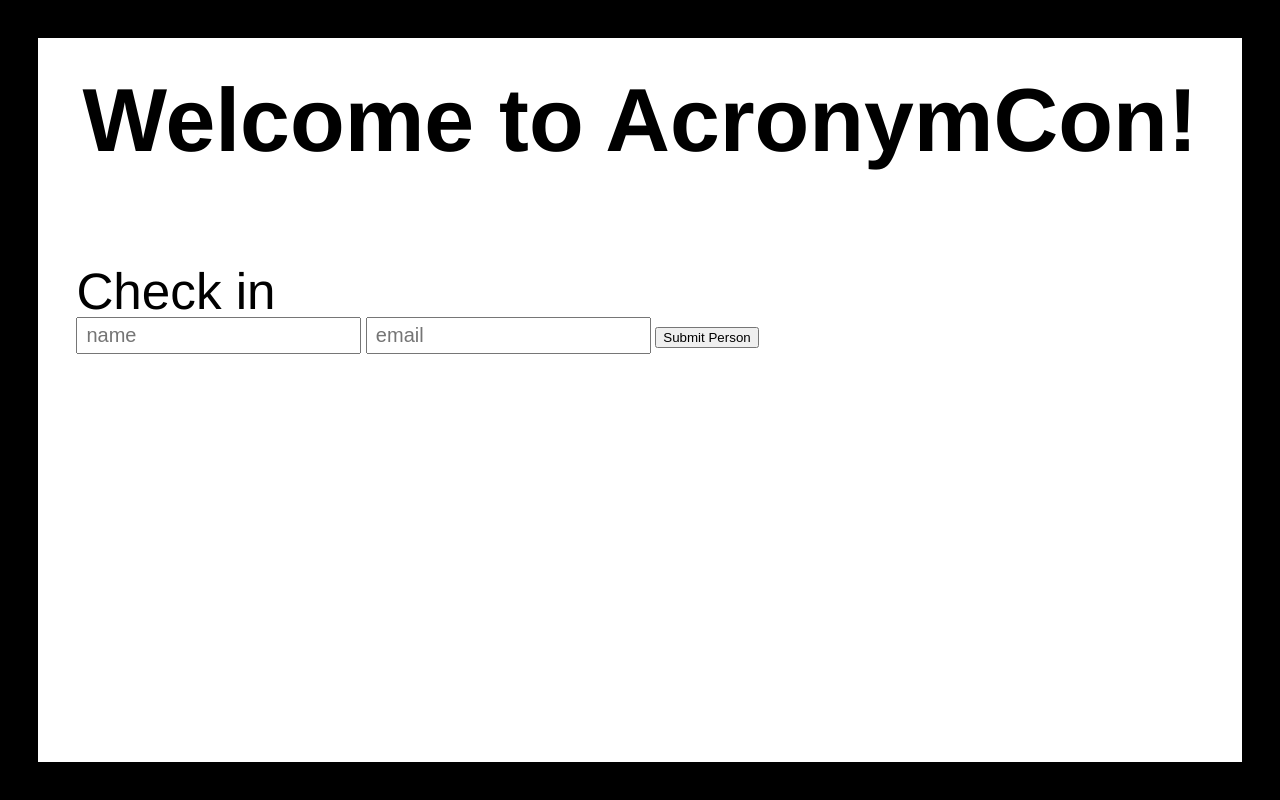
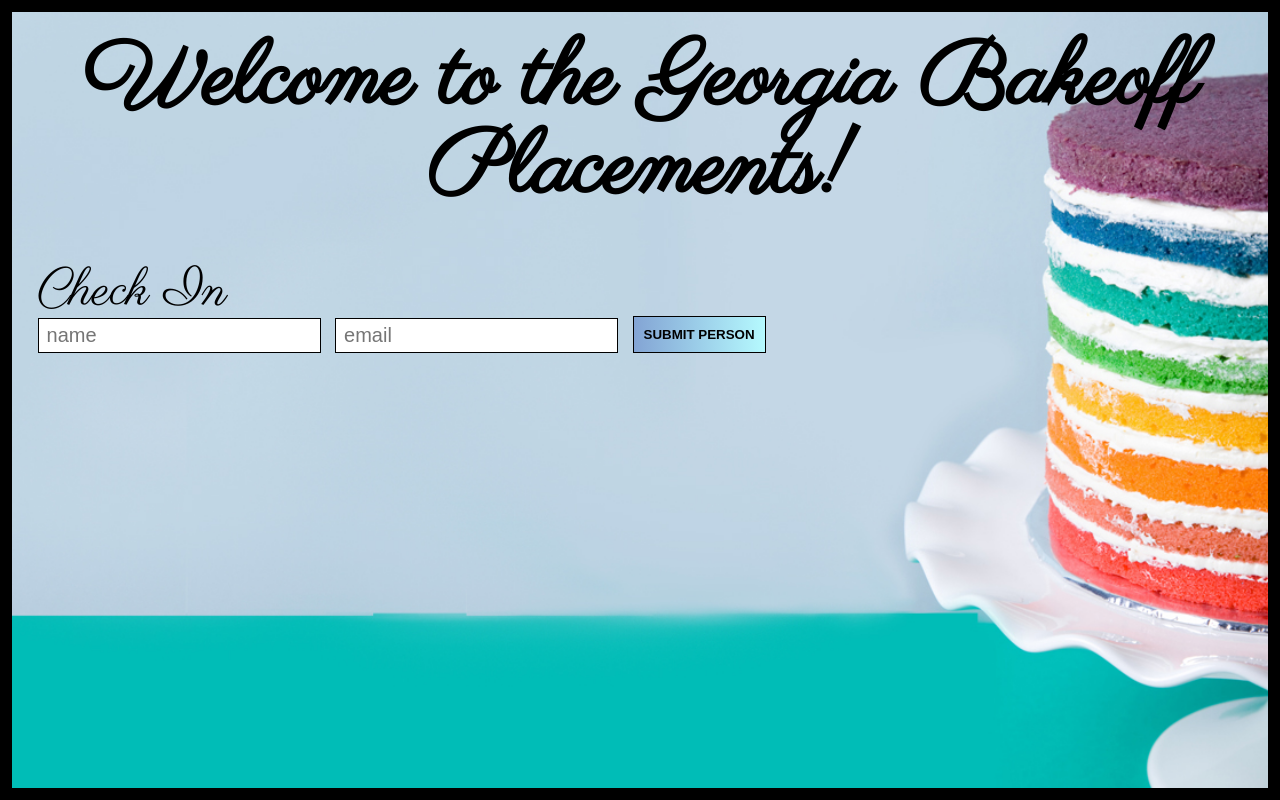
Before and after one commit to angelicadewit/VueJS-Week-Two-HW, a website: page index.html in a window 1280 px wide. Drawn offline with nearby package versions, Linux system fonts and the light colour scheme; files that its build step writes are made by us from their sources.

Commit message:
working copy

```diff
--- a/index.html
+++ b/index.html
@@ -3,16 +3,19 @@
 	<head>
 		<meta charset="utf-8">
 		<meta http-equiv="x-ua-compatible" content="ie=edge">
-		<title>Check In Guest!</title>
+		<title>Check In Contestant!</title>
 		<meta name="description" content="">
 		<meta name="viewport" content="width=device-width, initial-scale=1">
 
 		<link rel="stylesheet" href="dist/css/app.css">
 	</head>
 	<body>
-
 		<div id="app">
-			<h1>Welcome to AcronymCon!</h1>
+			<h1>Welcome to the Georgia Bakeoff Placements!</h1>
+			<h2>Check In</h2>
+				<input v-model="newName" placeholder="name" ref="name">
+				<input v-model="newEmail" placeholder="email" v-on:keyup.enter="addPerson">
+				<button @click="addPerson" class="btn-grad">Submit Person</button>
 			<ul>
 					<li v-for="person in people">
 						<img :src="person.image">
@@ -21,10 +24,7 @@
 						<p>{{person.elapsedtime}}</p>
 					</li>
 				</ul>
-			<h2>Check in</h2>
-			<input v-model="newName" placeholder="name" ref="name">
-			<input v-model="newEmail" placeholder="email" v-on:keyup.enter="addPerson">
-			<button @click="addPerson">Submit Person</button>
+
 		</div>
 
 		<script src="https://cdnjs.cloudflare.com/ajax/libs/moment.js/2.22.2/moment.min.js"></script>
--- a/src/js/app.js
+++ b/src/js/app.js
@@ -11,7 +11,7 @@ var app = new Vue({
 	methods:{
 		addPerson: function(){
 			let newPerson =  {
-				image: `https://www.gravatar.com/avatar/` + md5(this.newEmail),
+				image: "https://www.gravatar.com/avatar/" + md5(this.newEmail),
 				name: this.newName,
 				email: this.newEmail,
 				timestamp: new Date().getTime(),
@@ -23,7 +23,7 @@ var app = new Vue({
 			this.newName = ``
 			this.newEmail = ``
 
-			if (this.people.length > 2){
+			if (this.people.length > 5){
 				this.people.splice(this.index, 1)
 			}
 			this.setFocus()
@@ -34,7 +34,6 @@ var app = new Vue({
 		},
 
 		calculateElapsedTimes: function(){
-
 			this.people.forEach(function(person) {
 				let currentTime = moment(new Date().getTime())
 				let timeCheckedIn = moment(person.timestamp)
--- a/src/scss/app.scss
+++ b/src/scss/app.scss
@@ -13,6 +13,7 @@ TABLE OF CONTENTS:
 */
 
 @import 'reset';
+@import url('https://fonts.googleapis.com/css?family=Parisienne');
 
 
 /* 1. Main Layout ================================= */
@@ -26,16 +27,25 @@ html, body {
 }
 
 body {
-	background:white;
+	background:url("/dist/img/background.jpg");
+	background-size: cover;
 	font-family: Helvetica, Arial, sans-serif;
-	border: 3vw solid black;
-	padding: 3vw;
+	border: 1vw solid black;
+}
+
+.content{
+	background: rgba(225,225,225,0.4);
+}
+
+#app{
+	padding: 2vw;
 }
 
 h1 {
 	font-size: 7vw;
 	font-weight: bold;
 	text-align: center;
+	font-family: Parisienne;
 }
 
 ul {
@@ -46,7 +56,7 @@ ul {
 	li {
 		text-align: center;
 		width: 250px;
-		border: 1px solid #999;
+		border: 1px solid #000;
 		border-radius: 10px;
 		padding: 10px;
 		margin: 10px 0;
@@ -56,7 +66,7 @@ ul {
 		}
 		p {
 			font-size: 12pt;
-			color: #999;
+			color: #000;
 		}
 	}
 }
@@ -64,10 +74,37 @@ ul {
 
 h2 {
 	font-size: 4vw;
-	margin-top: 100px;
+	margin-top: 50px;
+	font-family: Parisienne;
+
+}
+
+form{
+	display: flex;
 }
 
 input {
 	font-size: 15pt;
 	padding: 5px 8px;
+	margin-right: 10px;
+	border: 1px solid black;
 }
+
+.btn-grad {
+	text-transform: uppercase;
+	transition: 0.5s;
+	background-size: 200% auto;
+	color: black;
+	padding: 10px;
+	border: 1px solid black;
+	top: -3px;
+	height: auto;
+	position: relative;
+
+	font-weight: bold;
+
+	background-image: linear-gradient(to right, #83a4d4 0%, #b6fbff 51%, #83a4d4 100%);
+	&:hover {
+		background-position: right center;
+	}
+}
```
Also changed, not shown: dist/css/app.css, dist/img/background.jpg (added), dist/img/dancedance_revolution_battlegrounds_by_rodroseasons-dbyy9ao.png (added), dist/js/app.js, src/img/background.jpg (added), src/img/dancedance_revolution_battlegrounds_by_rodroseasons-dbyy9ao.png (added), 3 other files. Lines whose indentation alone changed are shown as unchanged.
